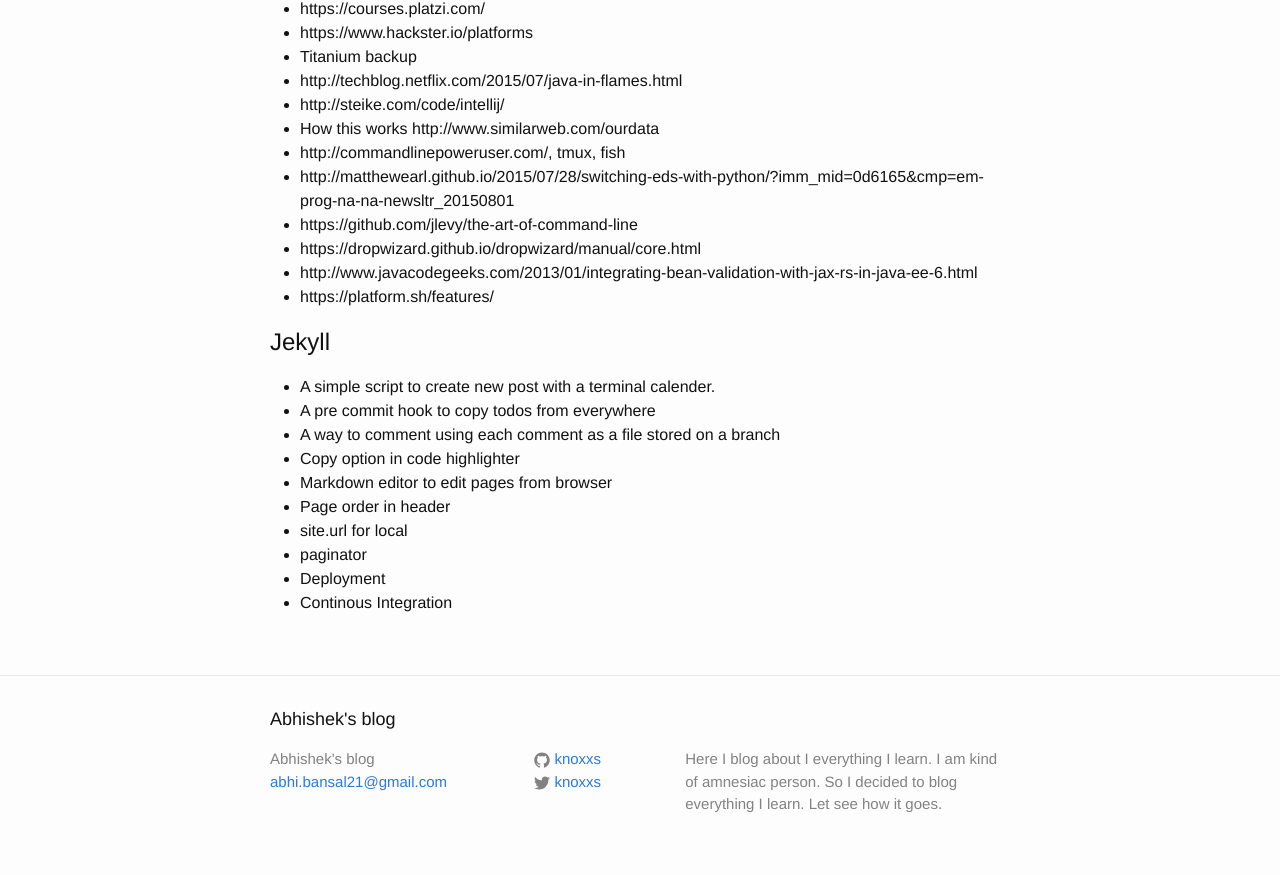
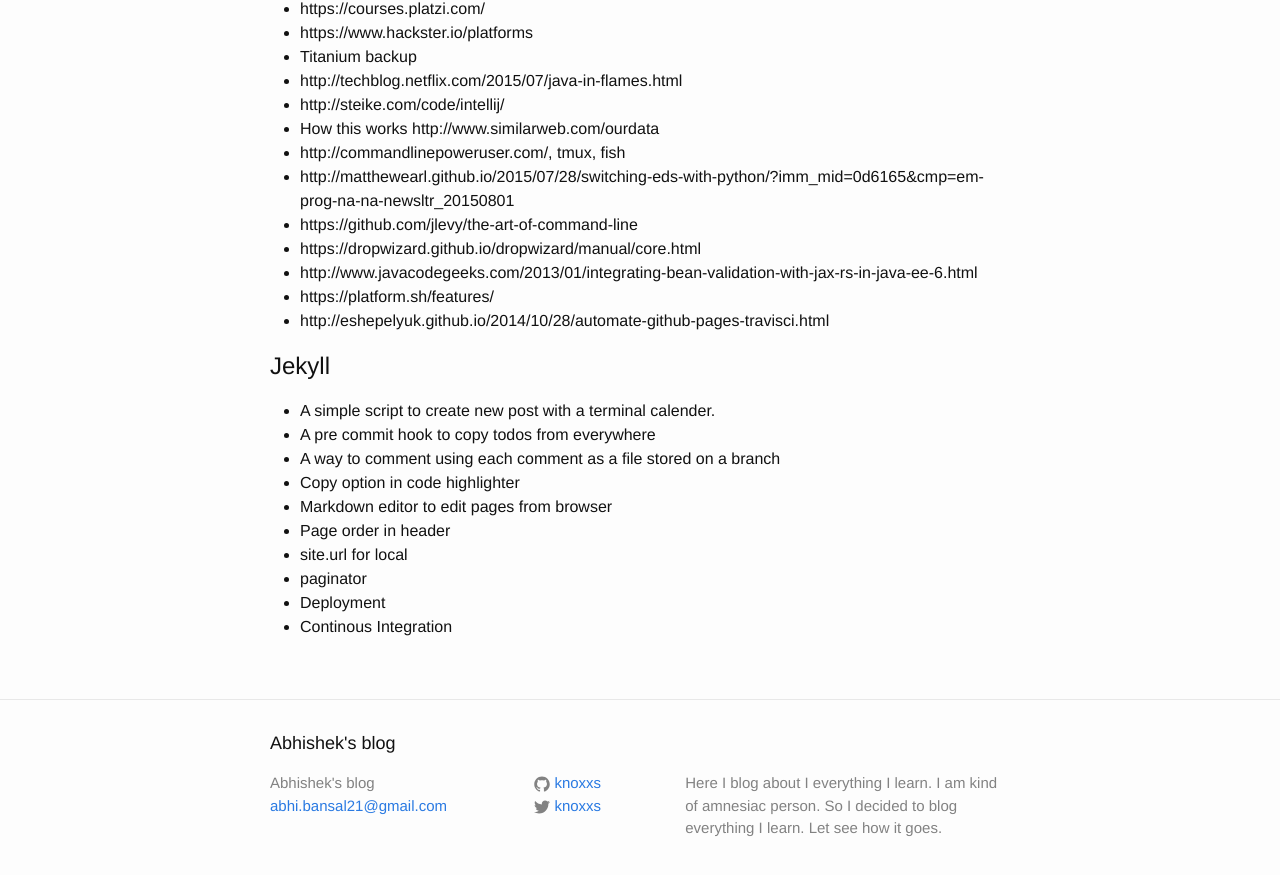
Before and after one commit to knoxxs/knoxxs.github.io, a Jekyll site: the page built from todo.md, in a window 1280 px wide and 900 px high, scrolled down 1772 px. Shown: the top 875 px of the window. Built offline with Jekyll 4.4.1, drawn with Linux system fonts in a browser that asks for light colours; Markdown is read by kramdown in place of the engine named in the settings; some of the changed lines change nothing that is shown.

Commit message:
adds todo

```diff
--- a/todo.md
+++ b/todo.md
@@ -76,6 +76,7 @@
 - https://dropwizard.github.io/dropwizard/manual/core.html
 - http://www.javacodegeeks.com/2013/01/integrating-bean-validation-with-jax-rs-in-java-ee-6.html
 - https://platform.sh/features/
+- http://eshepelyuk.github.io/2014/10/28/automate-github-pages-travisci.html
 
 # Jekyll
 - A simple script to create new post with a terminal calender.
```
